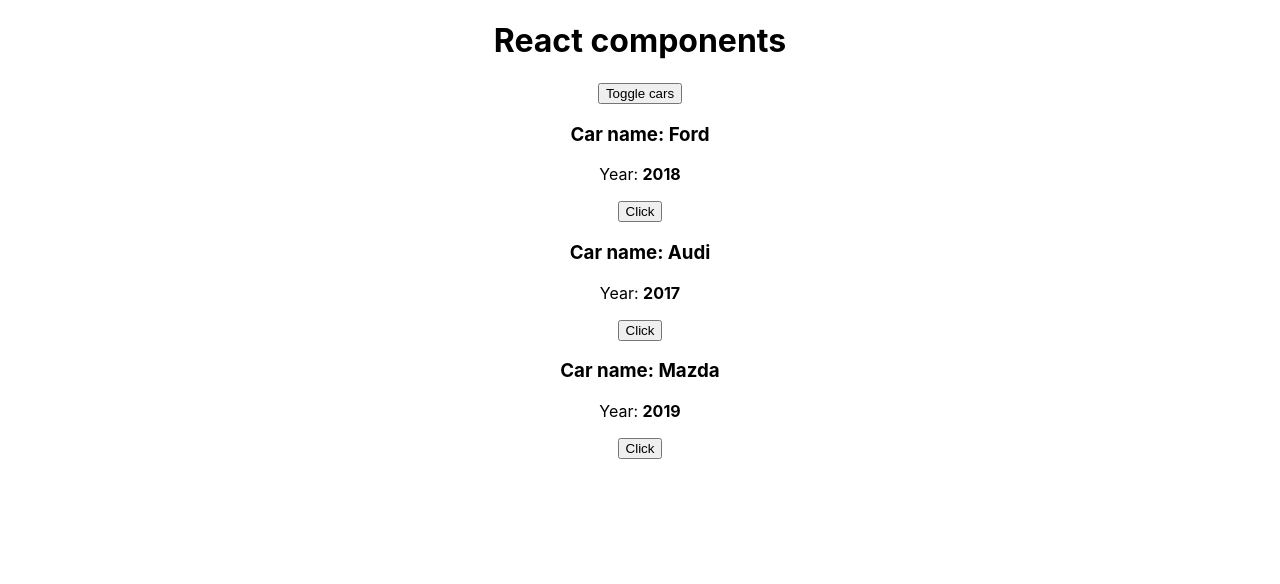
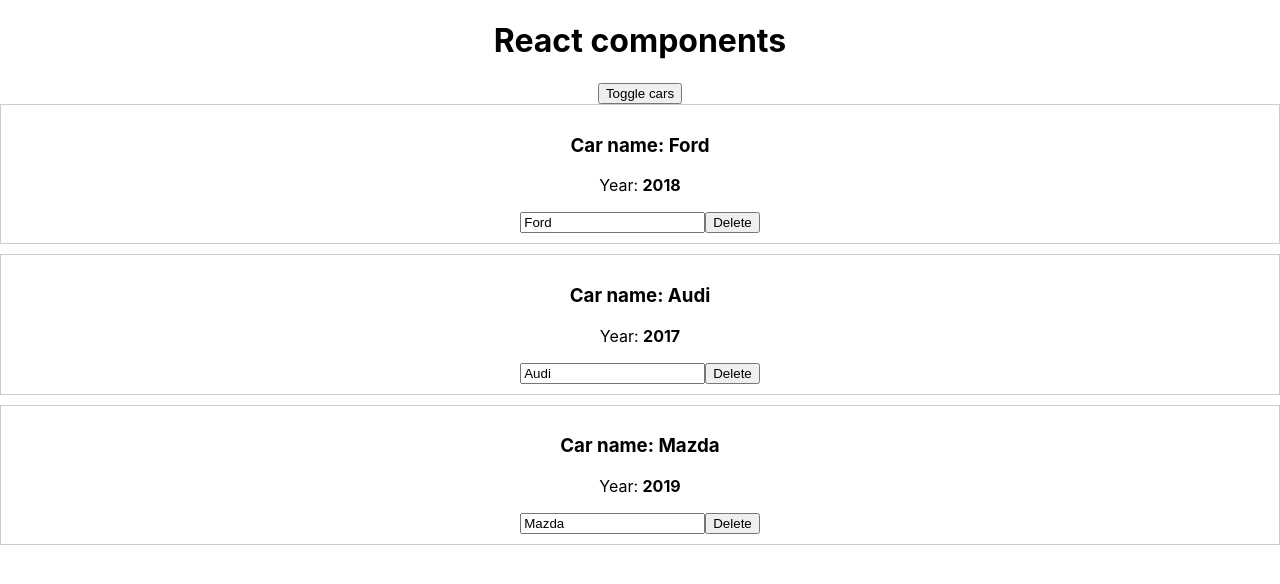
Before and after one commit to geliadonchak/SummerPractice, a React (Create React App) app in the folder react-theory/: page / in a window 1280 px wide. Both pictures are taken after a click on the button "Toggle cars". Shown: the top 584 px of the page. Built offline with nearby package versions, Linux system fonts and the light colour scheme.

Commit message:
learn dynamic lists

```diff
--- a/react-theory/src/App.js
+++ b/react-theory/src/App.js
@@ -15,19 +15,31 @@
 
     const divStyle = {textAlign: 'center'};
 
-    function handleChangeTitle(name) {
-        setState({
-            ...state,
-            pageTitle: name
-        });
-    }
-
     function handleToggleCars() {
-        console.log(state);
         setState({
             ...state,
             showCars: !state.showCars
         });
+    }
+
+    function handleChangeName(name, index) {
+        const car = state.cars[index];
+        car.name = name;
+        const cars = [...state.cars];
+        cars[index] = car;
+        setState({
+            ...state,
+            cars: cars
+        })
+    }
+
+    function handleDelete(index) {
+        const cars = state.cars;
+        cars.splice(index, 1);
+        setState({
+            ...state,
+            cars: cars
+        })
     }
 
     let carsList = null;
@@ -38,7 +50,8 @@
                     key={index}
                     name={car.name}
                     year={car.year}
-                    onChangeTitle={() => handleChangeTitle(car.name)}
+                    onDelete={() => handleDelete(index)}
+                    onChangeName={event => handleChangeName(event.target.value, index)}
                 />
             );
         })
--- a/react-theory/src/components/Car.js
+++ b/react-theory/src/components/Car.js
@@ -2,10 +2,16 @@
 
 function Car(props) {
     return (
-        <div>
+        <div style={{
+            border: '1px solid #ccc',
+            marginBottom: '10px',
+            display: 'block',
+            padding: '10px'
+        }}>
             <h3>Car name: {props.name}</h3>
             <p>Year: <strong>{props.year}</strong></p>
-            <button onClick={props.onChangeTitle}>Click</button>
+            <input type="text" onChange={props.onChangeName} value={props.name}/>
+            <button onClick={props.onDelete}>Delete</button>
         </div>
     );
 }
```
